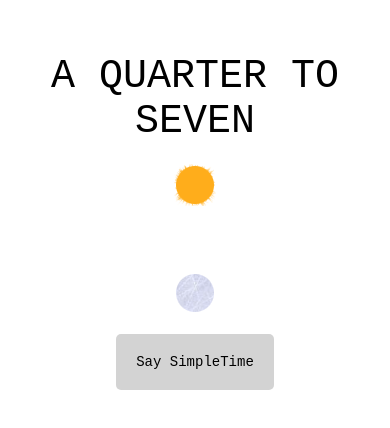
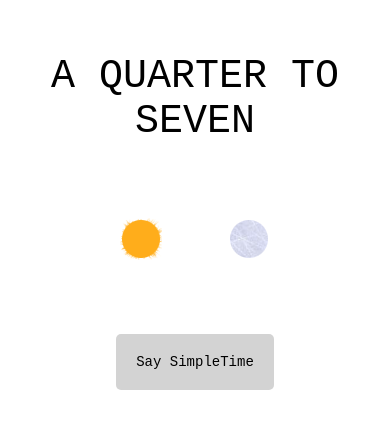
Before and after one commit to Kove-W-O-Salter/SimpleTime, a React Native app: screen / in a window 390 px wide. Shown: the part 200-628 px from the top of the page. Built offline with nearby package versions, Linux system fonts and the light colour scheme.

Commit message:
Fix day/night indicator
* Fix day/night indicator.
* Remove unused images.

```diff
--- a/SimpleTime/Backend.tsx
+++ b/SimpleTime/Backend.tsx
@@ -24,57 +24,37 @@ export default class Backend {
     }
 
     public sunAngle = (): number => {
-        switch(this.sunLevel()) {
-            case "pre-morning":
-                return 180;
-            case "early-morning":
-                return 225;
-            case "morning":
-                return 270;
-            case "pre-noon":
-                return 315;
-            case "noon":
-                return 0;
-            case "post-noon":
-                return 45;
-            case "evening":
-                return 90;
-            case "post-evening":
-                return 135;
+        let hours: number = this.date.getHours();
+        let result: number = 0;
+        let over: number = hours % 3;
+
+        hours -= over;
+
+        if(over >= 3 / 2) {
+            hours += 3;
         }
-    }
 
-    public sunLevel = (): string => {
-        let hours = this.approximateHours(false);
+        switch(hours) {
+            case 12:
+                result = 0;
+                break;
+            case 15:
+                result = 45;
+                break;
+            case 18:
+                result = 90;
+                break;
+            case 0:
+                result = 180;
+                break;
+            case 3:
+                result = 225;
+                break;
+            case 6:
+                result = 270;
+        }
 
-        /**
-         * 0  - 1 : pre-morning      (1) 180
-         * 2  - 5 : early-morning    (3) 225
-         * 6  - 10: morning          (4) 270
-         * 10 - 11: pre-noon         (1) 315
-         * 12     : noon             (0) 0
-         * 13 - 14: post-noon        (1) 45
-         * 15 - 19: evening          (4) 90
-         * 20 - 23: post-evening     (3) 135
-         */
-
-        if(hours >= 0 && hours <= 1) {
-            return "pre-morning";
-        } else if(hours >= 2 && hours <= 5) {
-            return "early-morning";
-        } else if(hours >= 6 && hours <= 10) {
-            return "morning";
-        } else if(hours >= 10 && hours <= 11) {
-            return "pre-noon";
-        } else if(hours == 12) {
-            return "noon";
-        } else if(hours >= 13 && hours <= 14) {
-            return "post-noon";
-        } else if(hours >= 15 && hours <= 19) {
-            return "evening";
-        } else {
-            return "night";
-        }
+        return result;
     }
 
     public update = (): void => {
@@ -193,5 +173,13 @@ export default class Backend {
         return minutes;
     }
 
+    private range(n: number, min: number, max: number): boolean {
+        if(max > min) {
+            return n <= max && n >= min;
+        } else {
+            return false;
+        }
+    }
+
     private date: Date;
 }
--- a/SimpleTime/Frontend.tsx
+++ b/SimpleTime/Frontend.tsx
@@ -15,7 +15,7 @@ export default class Frontend extends React.Component {
                 <Text style={[styles.text, styles.time]}>
                     {this.backend.simpleTime()}
                 </Text>
-                <Image source={require("../assets/img/day.png")} style={{rotation: this.backend.sunAngle()}} />
+                <Image source={require("../assets/img/day.png")} style={{ transform: [{ rotateZ: `${this.backend.sunAngle()}deg` }] }} />
                 <TouchableHighlight onPress={this.backend.saySimpleTime} underlayColor="white" activeOpacity={0.5}>
                     <View style={styles.button}>
                         <Text style={styles.text}>Say SimpleTime</Text>
```
Also changed, not shown: assets/img/solar-cylcle-2.png (deleted), assets/img/solar-cylcle.png (deleted).
